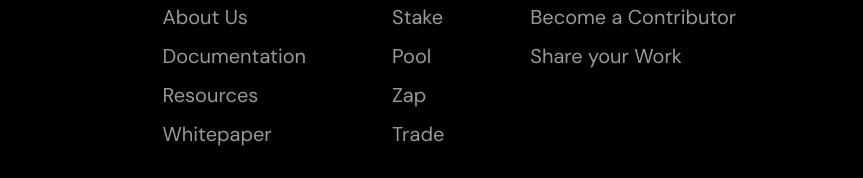
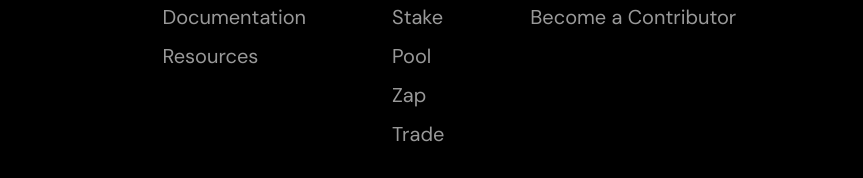
Before and after one commit to jediswaplabs/jediswap-landing-page, a website: page index.html in a window 1280 px wide. Shown: the part 5078-5256 px from the top of the page, 417-1280 px from the left. Drawn offline with Linux system fonts and the light colour scheme; a web font is replaced by a local one.

Commit message:
remove about us, whitepaper and share your work from footer

```diff
--- a/index.html
+++ b/index.html
@@ -266,10 +266,10 @@
             <div class="row">
                 <div>
                     <a class="header">JediSwap</a>
-                    <a href="#" class="link">About Us</a>
+                    <!-- <a href="#" class="link">About Us</a> -->
                     <a href="#" class="link">Documentation</a>
                     <a href="#" class="link">Resources</a>
-                    <a href="#" class="link">Whitepaper</a>
+                    <!-- <a href="#" class="link">Whitepaper</a> -->
                 </div>
 
                 <div>
@@ -284,7 +284,7 @@
 
                     <a class="header">Community</a>
                     <a href="#" class="link">Become a Contributor</a>
-                    <a href="#" class="link">Share your Work</a>
+                    <!-- <a href="#" class="link">Share your Work</a> -->
                 </div>
             </div>
         </div>
```
